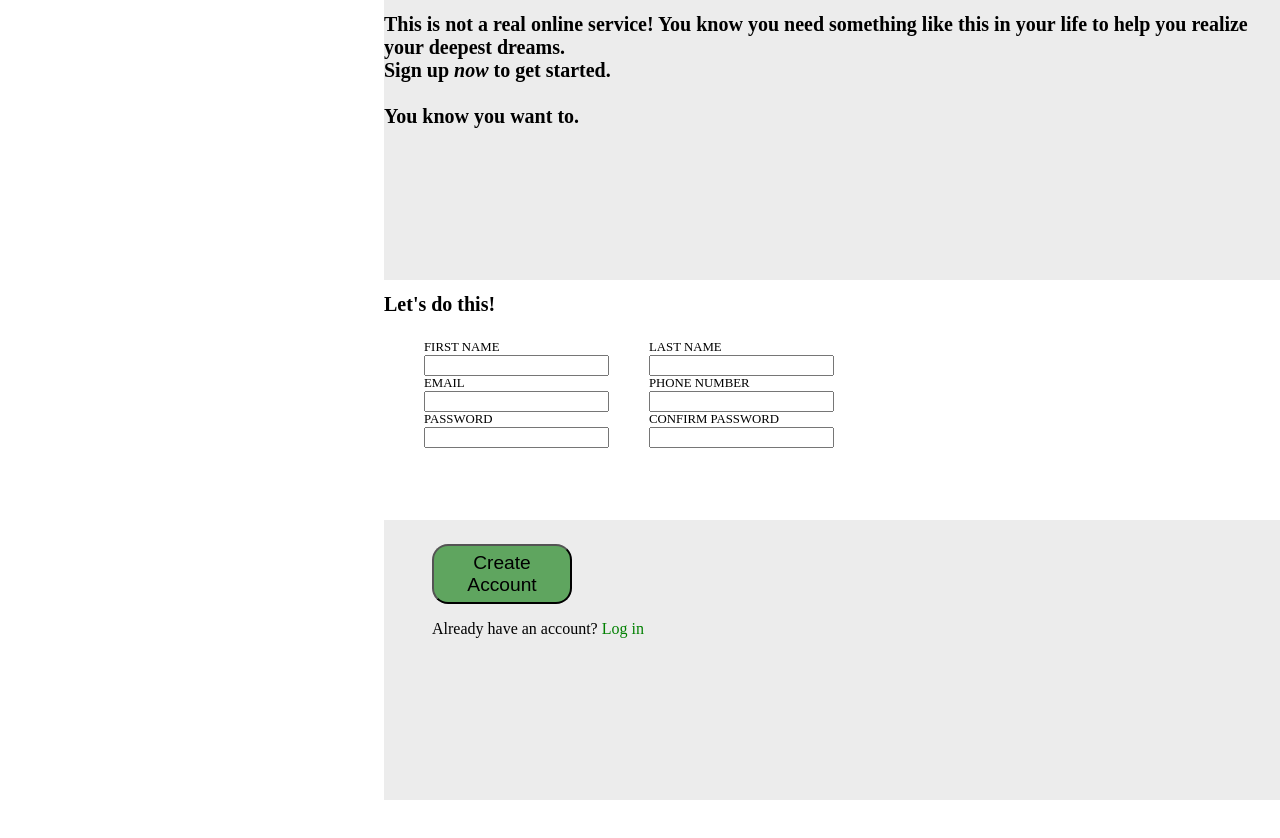
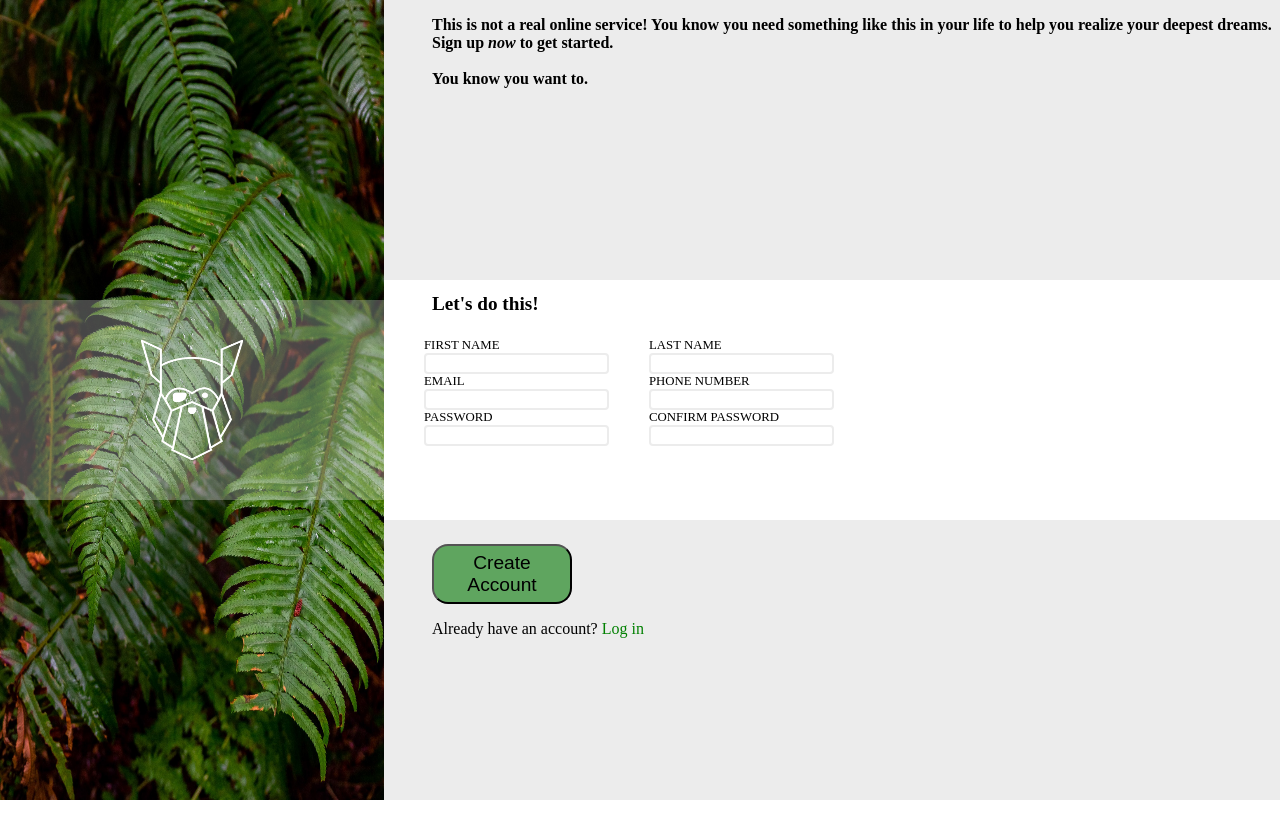
Before and after one commit to oddmushroom/signup, a plain HTML site: page index.html in a window 1280 px wide. Shown: the top 838 px of the page. Before the commit the page ends 800 px from the top, so only its background shows below. Drawn offline with Linux system fonts and the light colour scheme; a web font is replaced by a local one.

Commit message:
played around with the margins, paddings and h/w, adjusted great majority of elements

```diff
--- a/index.html
+++ b/index.html
@@ -13,7 +13,10 @@
     <div class="m-container">
         <div class="left-side">
             <div class="back-image"> <!--HACER LA IMAGEN RESPONSIVE-->
-                <!--<img src="images/leaves.jpg" alt="leaves">-->
+                <img class="hojas" src="images/leaves.jpg" alt="leaves">
+                <div class="logo-back">
+                <img class="logo" src="images/odin-logo.png" alt="odin-logo">
+                </div>
             </div>
         </div>
 
@@ -25,7 +28,7 @@
                 </h1>
             </div>
 
-<div class="middle"><h1>Let's do this!</h1>
+<div class="middle"><h1 class="mid-head">Let's do this!</h1>
     <div class="FORM">
         <form>
                 <div class="izq">
--- a/style.css
+++ b/style.css
@@ -18,6 +18,38 @@ body {
     margin: 0;
 }
 
+.back-image {
+    height: 850rem;
+
+}
+
+.hojas {
+    position: relative;
+    height: 100vh;
+    width: 30vw;
+}
+
+.logo {
+    position: absolute;
+    width: 8vw;
+    height: 15vh;
+
+}
+
+.logo-back{
+
+    display: flex;
+    flex-direction: column;
+    justify-content: center;
+    align-items: center;
+    background-color: hsla(0, 0%, 90%, 30%);
+    height: 25vh;
+    width: 30vw;
+    position: absolute;
+    top: 37.5vh;
+    bottom: 37.5vh;
+}
+
 .right-side {
     display: flex;
     flex-direction: column;
@@ -27,8 +59,16 @@ body {
 }
 
 .top {
+    padding-left: 3rem;
+    display: flex;
+    flex-wrap: 1;
     height: 35vh;
     background-color: rgb(236, 236, 236);
+}
+
+.top-heading {
+    font-size: 1rem;
+    margin-top: 1rem;
 }
 
 .middle {
@@ -73,3 +113,13 @@ a {
     text-decoration: none;
     color: green;
 }
+
+.mid-head {
+    font-size: 1.2rem;
+    margin-left: 3rem;
+}
+
+input {
+    border-radius: 4px;
+    border:rgb(236, 236, 236) solid 2px;
+}
```
